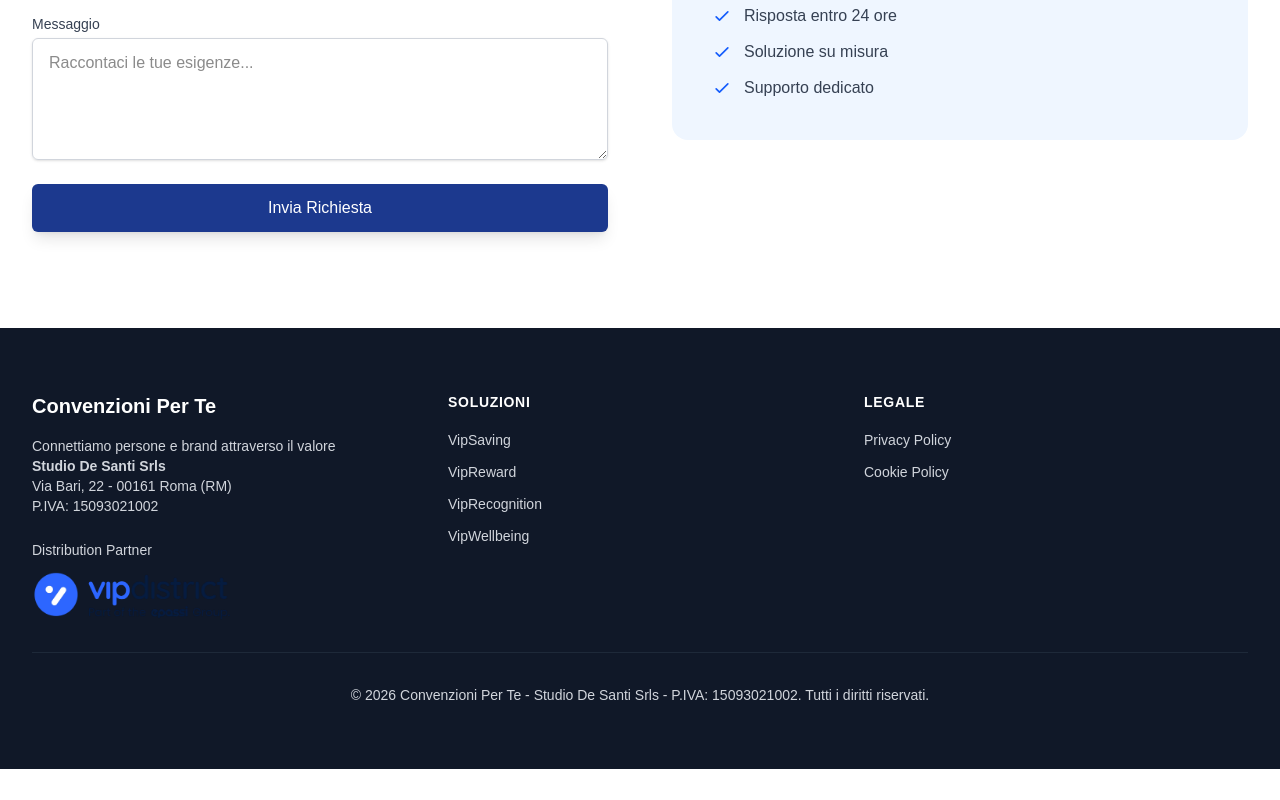
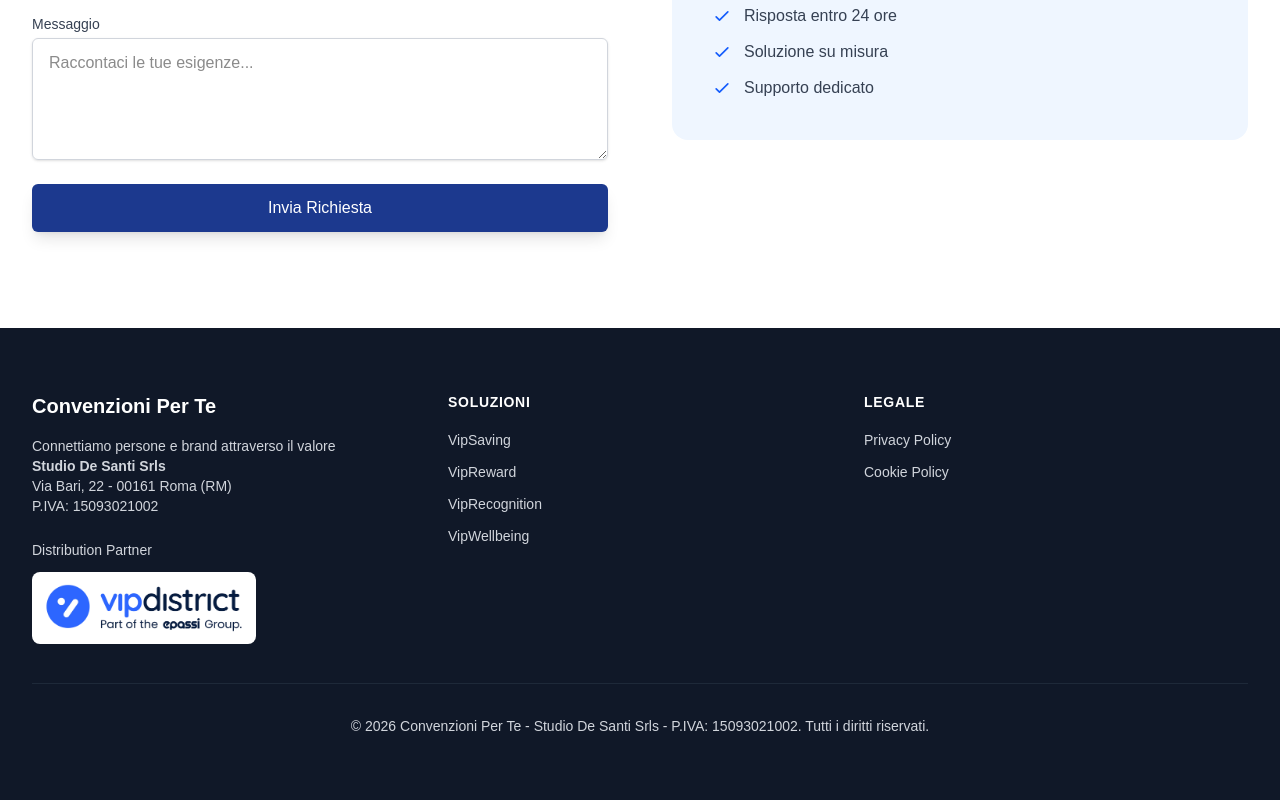
Before and after one commit to BdSanti/convenzioniperte-site, a Next.js app: page / in a window 1280 px wide. Shown: the part 3057-3857 px from the top of the page. Before the commit the page ends 3826 px from the top, so only its background shows below. Built offline with nearby package versions, Linux system fonts and the light colour scheme; no server answers.

Commit message:
fondo al logo vipdistrict

```diff
--- a/components/Footer.tsx
+++ b/components/Footer.tsx
@@ -16,11 +16,13 @@ export default function Footer() {
             </p>
             <div className="mt-6">
               <p className="text-sm mb-3">Distribution Partner</p>
-              <img
-                src="/vipdistrict-logo.webp"
-                alt="VipDistrict - Part of the epassi Group"
-                className="h-12 w-auto"
-              />
+              <div className="bg-white p-3 rounded-lg inline-block">
+                <img
+                  src="/vipdistrict-logo.webp"
+                  alt="VipDistrict - Part of the epassi Group"
+                  className="h-12 w-auto"
+                />
+              </div>
             </div>
           </div>
 
```
